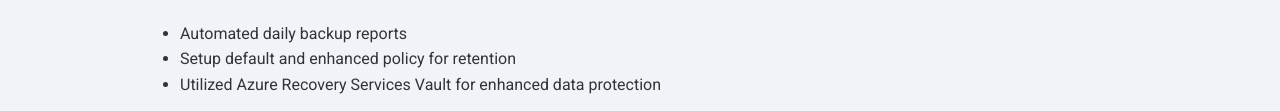
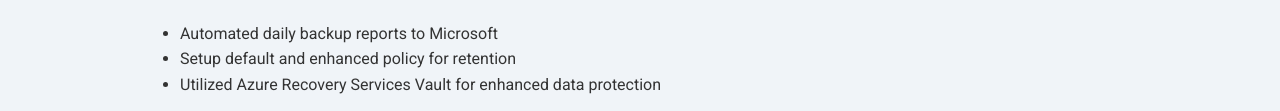
Before and after one commit to mattjordan04459/portfolio, a plain HTML site: page projects/azure-backup.html in a window 1280 px wide. Shown: the part 798-909 px from the top of the page. Drawn offline with Linux system fonts and the light colour scheme.

Commit message:
Update azure-backup.html

```diff
--- a/projects/azure-backup.html
+++ b/projects/azure-backup.html
@@ -38,7 +38,7 @@
       </p>
       <h2>Key Features</h2>
       <ul>
-        <li>Automated daily backup reports</li>
+        <li>Automated daily backup reports to Microsoft </li>
         <li>Setup default and enhanced policy for retention</li>
         <li>Utilized Azure Recovery Services Vault for enhanced data protection</li>
       </ul>
```
